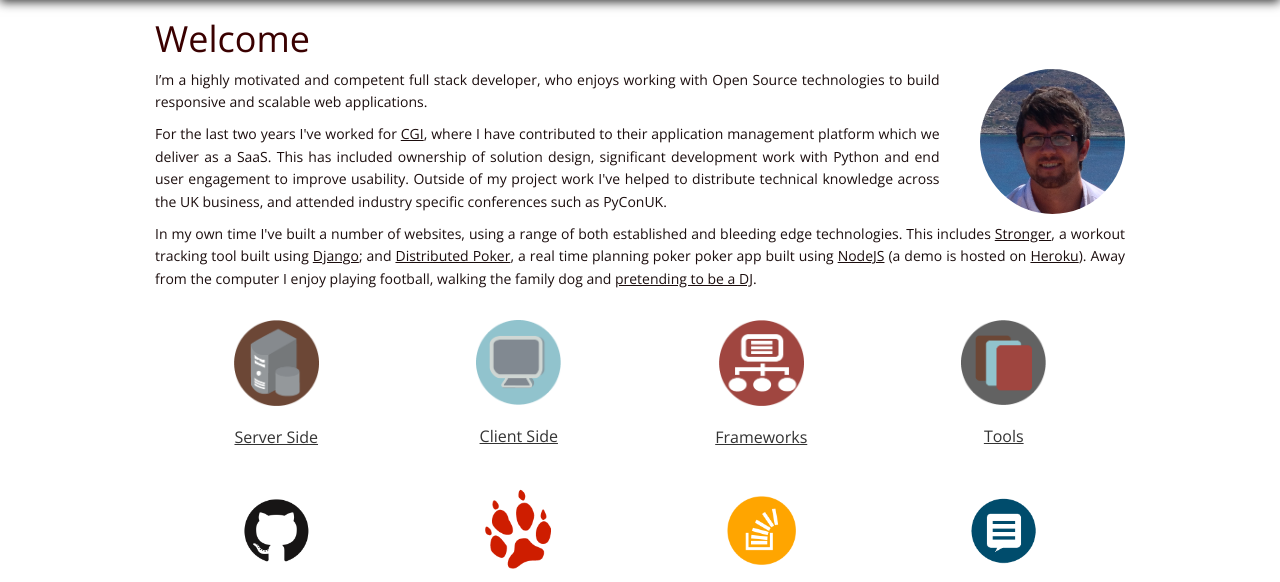
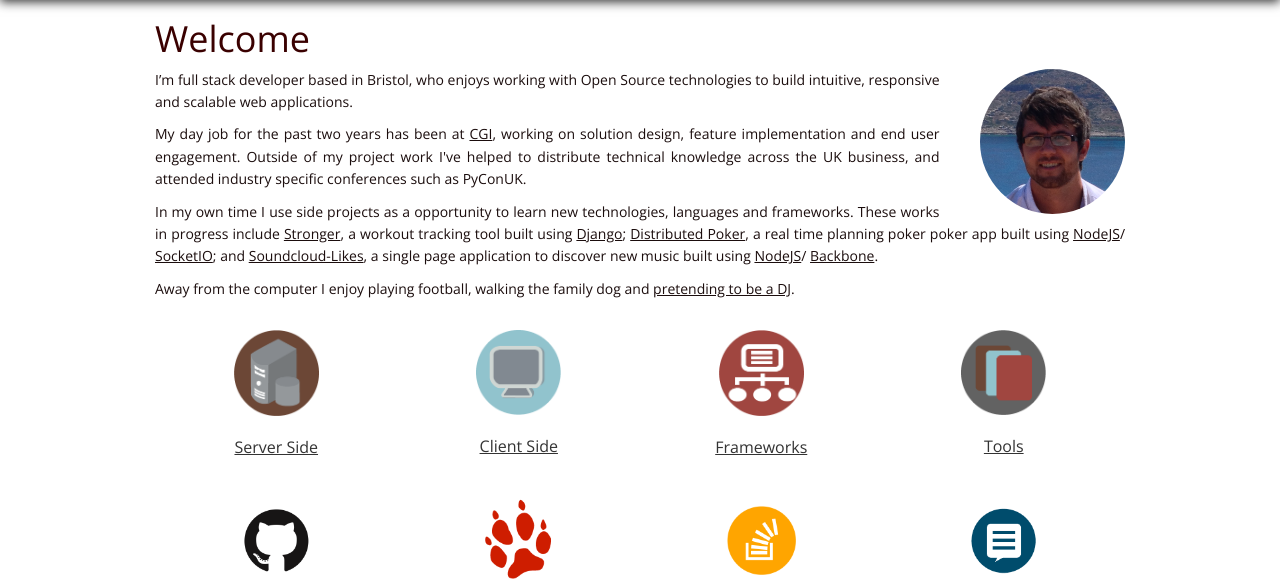
Before and after one commit to dannymilsom/dannymilsom.co.uk, a Django app: page / in a window 1280 px wide. Shown: the part 51-633 px from the top of the page. Run offline with Django 3.2, Linux system fonts and the light colour scheme; data that the repository does not hold is empty; parts of the project's set-up code (start-up, migrations or seed data) failed here and were passed over; some libraries are stand-ins or nearby versions; some web fonts are replaced.

Commit message:
Some rewording of the homepage.html template to give a more informal tone of voice. I've also mentioned my latest sideproject soundcloud-likes, which I built using NodeJS and Backbone.

```diff
--- a/about/templates/homepage.html
+++ b/about/templates/homepage.html
@@ -11,29 +11,31 @@ Danny Milsom | Home
       <h1>Welcome</h2>
       <img class="img-circle img-responsive"
            src="/static/dannywebsite/images/danny-crete.png"/>
-      <p>I’m a highly motivated and competent full stack developer, who
-        enjoys working with Open Source technologies to build responsive
-        and scalable web applications.</p>
-      <p>For the last two years I've worked for
-        <a href="http://www.cgi.com/en">CGI</a>, where I have contributed
-        to their application management platform which we deliver as a SaaS.
-        This has included ownership of solution design, significant
-        development work with Python and end user engagement to improve
-        usability. Outside of my project work I've helped to distribute
-        technical knowledge across the UK business, and attended industry
-        specific conferences such as PyConUK.</p>
-      <p>In my own time I've built a number of websites, using
-        a range of both established and bleeding edge technologies. This
-        includes <a href="https://github.com/dannymilsom/stronger">
-        Stronger</a>, a workout tracking tool built using
-        <a href="https://www.djangoproject.com/">Django</a>; and
+      <p>I’m full stack developer based in Bristol, who enjoys working with Open
+        Source technologies to build intuitive, responsive and scalable web
+        applications.</p>
+      <p>My day job for the past two years has been at
+        <a href="http://www.cgi.com/en">CGI</a>, working on
+        solution design, feature implementation and end user engagement.
+        Outside of my project work I've helped to distribute technical
+        knowledge across the UK business, and attended industry specific
+        conferences such as PyConUK.</p>
+      <p>In my own time I use side projects as a opportunity to learn new
+        technologies, languages and frameworks. These works in progress include
+        <a href="https://github.com/dannymilsom/stronger">Stronger</a>, a
+        workout tracking tool built using
+        <a href="https://www.djangoproject.com/">Django</a>;
         <a href="https://github.com/dannymilsom/distributed-poker">
         Distributed Poker</a>, a real time planning poker poker app built
-        using <a href="http://nodejs.org/">NodeJS</a> (a demo is hosted on
-        <a href="http://distributed-poker.herokuapp.com/heroku"> Heroku</a>).
-        Away from the computer I enjoy playing football, walking the family
-        dog and <a href="https://soundcloud.com/inthecity123"> pretending
-        to be a DJ</a>.</p>
+        using <a href="http://nodejs.org/">NodeJS</a>/
+        <a href="http://socket.io/">SocketIO</a>; and
+        <a href="https://github.com/dannymilsom/soundcloud-likes">Soundcloud-Likes</a>,
+        a single page application to discover new music built
+        using <a href="http://nodejs.org/">NodeJS</a>/
+        <a href="http://backbonejs.org/">Backbone</a>.
+      <p>Away from the computer I enjoy playing football, walking the family
+        dog and <a href="https://soundcloud.com/inthecity123"> pretending to be
+        a DJ</a>.</p>
     </div>
   </section>
 
@@ -45,11 +47,10 @@ Danny Milsom | Home
         <span class="lead text-center">Server Side</span>
         <p class="skill-text">I'm fluent in object oriented, idiomatic
           <a href="https://www.python.org/">Python</a>; but have also used
-          <a href="https://java.com/en/">Java</a> and
-          <a href="https://developer.mozilla.org/en-US/docs/Web/JavaScript">
-          JavaScript</a> as server side languages. Most of my commercial
-          experience has been working with a LAPP stack, which has helped me
-          grow my expertise in a range of development envioronments
+          <a href="https://developer.mozilla.org/en-US/docs/Web/JavaScript">JavaScript</a>
+          and <a href="https://java.com/en/">Java</a> as server side languages.
+          Most of my commercial experience has been working with a LAPP stack,
+          which has helped me grow my expertise in a range of development envioronments
           (<a href="http://www.redhat.com/products/enterprise-linux/">Red Hat
           Enterprise Linux</a> / <a href="http://www.ubuntu.com/">Ubuntu</a>)
           and relational databases (<a href="http://www.postgresql.org/">
@@ -67,9 +68,9 @@ Danny Milsom | Home
           core scripting languages, I often use <a href="http://jquery.com/">
           jQuery</a> to mitigate browser compatability issues, CSS
           pre-processors such as <a href="http://lesscss.org/">LESS</a> to
-          make my style sheets more maintainable, and modern JavaScript
-          frameworks such as <a href="http://backbonejs.org/">Backbone JS</a>
-          to create richer user experiences.</p>
+          make my stylesheets more maintainable, and modern JavaScript
+          frameworks such as <a href="http://backbonejs.org/">Backbone JS</a>/
+          <a href="http://requirejs.org/">RequireJS</a> to organise my code.</p>
       </div>
       <div id="frameworks" class="col-sm-3 skill-category">
         <img class="img-responsive center-block" title="Frameworks"
```
